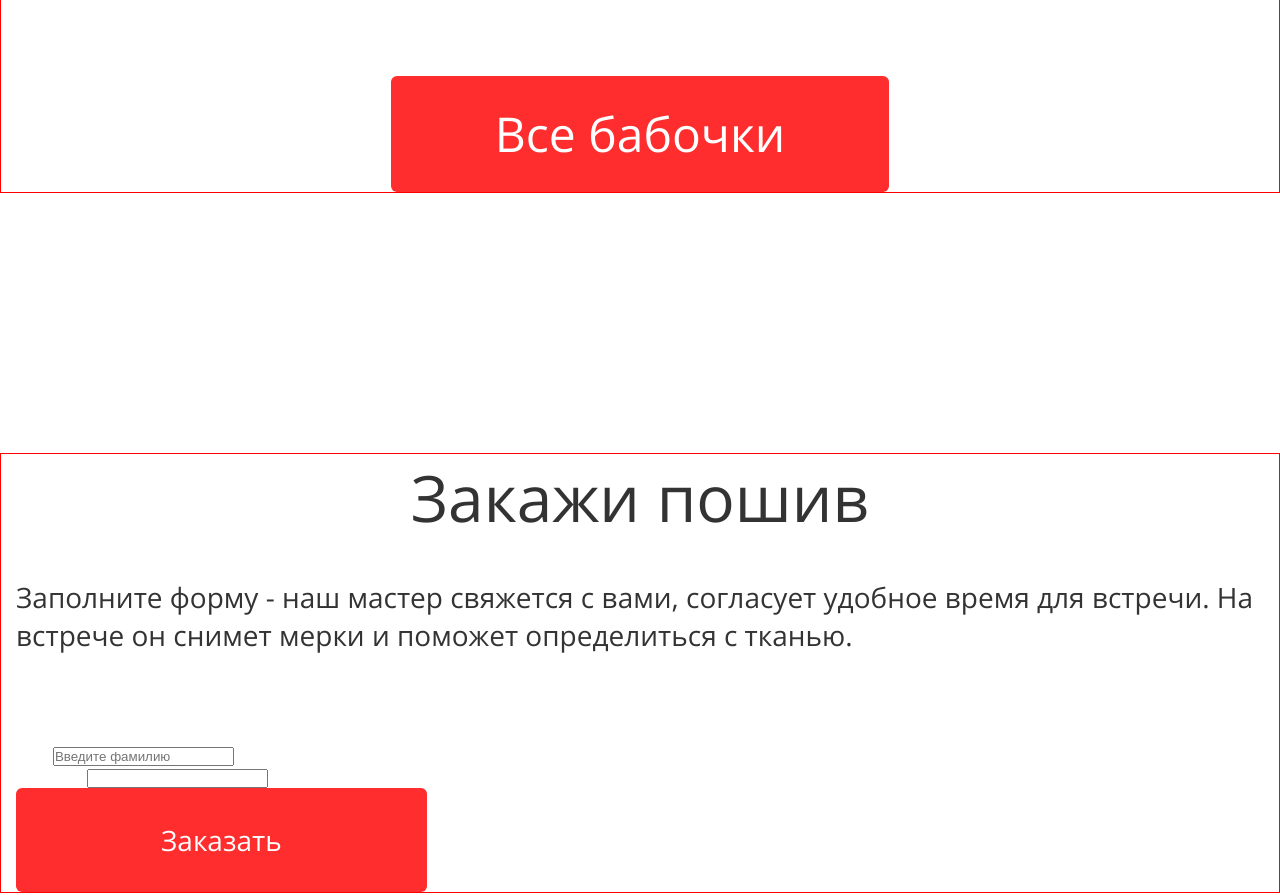
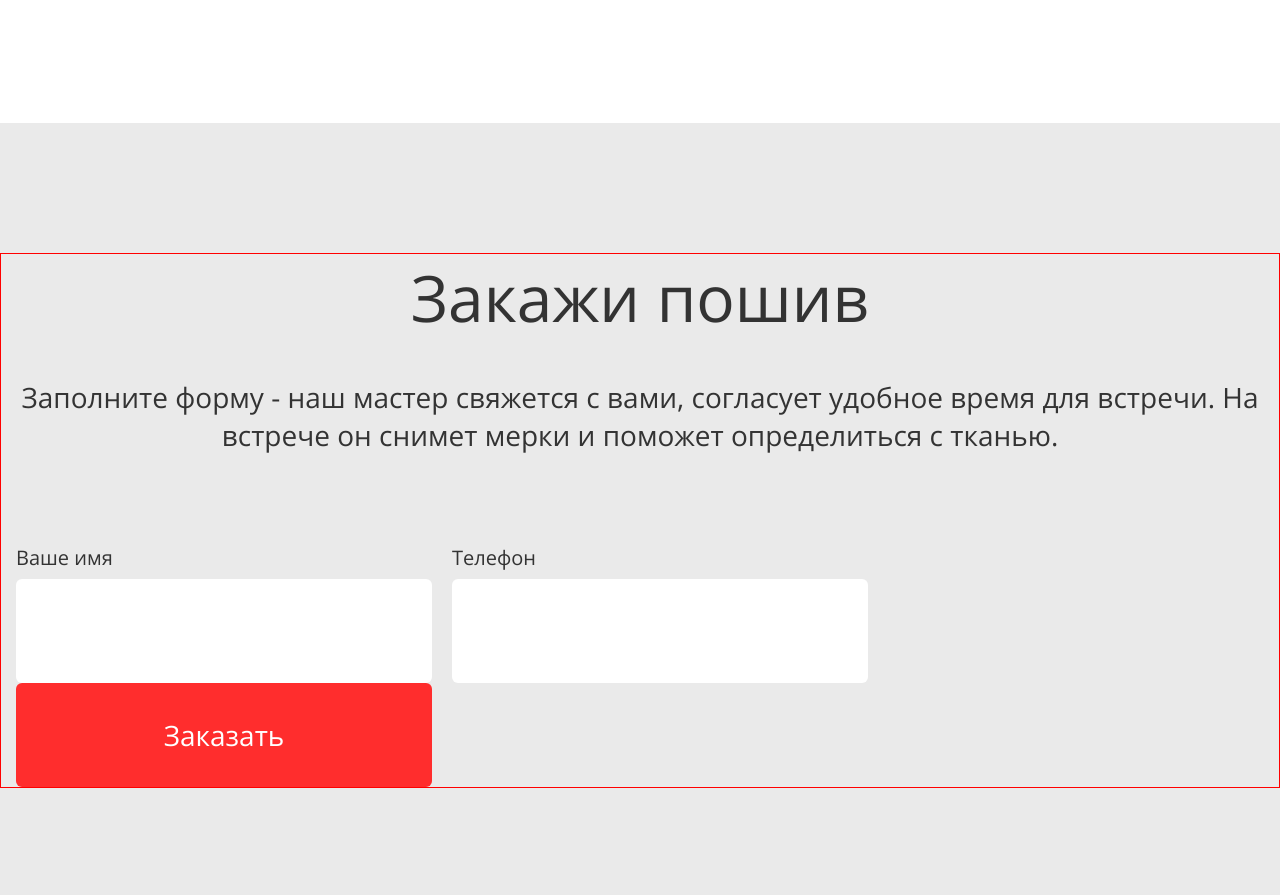
Before and after one commit to iuliana-lapatkina/butterfly-shop-lapatkina, a website: page www/index.html in a window 1280 px wide. Shown: the part 1660-2555 px from the top of the page. Drawn offline with Linux system fonts and the light colour scheme.

Commit message:
Correct portfolio, add media, start work with form

```diff
--- a/src/styles/blocks/_btn.scss
+++ b/src/styles/blocks/_btn.scss
@@ -5,24 +5,25 @@
   color: inherit;
   font-family: $font;
   font-weight: 400;
-  font-size: 48px;
-  line-height: 56px;
+  font-size: 42px;
+  line-height: 57px;
   text-decoration: none;
   border-radius: 6px;
   border: none;
   cursor: pointer;
 
   .promo-inner & {
-    padding: 30px 44px;
+    padding: 23.5px 69px;
   }
 
   .portfolio-inner & {
-    padding: 30px 104px;
+    padding: 23.5px 121px;
   }
 }
 
 .btn-form {
-  padding: 35px 145px;
+  width: 100%;
+  height: 104px;
   font-size: 28px;
   line-height: 34px;
 }
--- a/src/styles/blocks/_form.scss
+++ b/src/styles/blocks/_form.scss
@@ -0,0 +1,56 @@
+.form {
+  display: flex;
+  flex-wrap: wrap;
+
+  // @media (max-width: $tablet-max) {
+  // }
+
+  @media (max-width: $mobile-max) {
+    display: block;
+  }
+}
+
+.form-field {
+  flex-basis: 33.33%;
+
+  @media (max-width: $tablet-max) {
+    width: initial;
+    margin-top: 60px;
+    margin-left: -$gap-half;
+    margin-right: -$gap-half;
+  }
+
+  @media (max-width: $mobile-max) {
+    display: block;
+    max-width: 100%;
+  }
+}
+
+.form-field-box {
+  margin-right: 20px;
+
+  @media (max-width: $mobile-max) {
+    margin-bottom: 30px;
+    margin-right: 0;
+  }
+}
+
+.form-label {
+  display: block;
+  margin-bottom: 8px;
+  font-weight: 400;
+  font-size: 20px;
+  line-height: 27px;
+  color: $color-dark;
+}
+
+.form-input {
+  width: 100%;
+  height: 104px;
+  font-weight: 400;
+  font-size: 28px;
+  line-height: 34px;
+  border: none;
+  border-radius: 6px;
+  background-color: $color-light;
+}
--- a/src/styles/blocks/_header.scss
+++ b/src/styles/blocks/_header.scss
@@ -1,5 +1,10 @@
 .header {
-  padding: 50px 0;
+  position: fixed;
+  top: 0;
+  left: 0;
+  padding: 16px 0;
+  z-index: 1000;
+  width: 100%;
   background-color: $color-dark;
   text-decoration: none;
   list-style: none;
--- a/src/styles/blocks/_order.scss
+++ b/src/styles/blocks/_order.scss
@@ -1,5 +1,15 @@
 .order {
   padding: 130px 0;
+  background-color: rgba($color-dark, 0.1);
+
+  @media (max-width: $tablet-max) {
+    padding: 120px 0;
+  }
+
+  @media (max-width: $mobile-max) {
+    padding: 90px 0;
+  }
+
 }
 
 .order-inner {
@@ -16,4 +26,11 @@
   color: $color-dark;
   font-size: 28px;
   line-height: 38px;
+  text-align: center;
+
+  @media (max-width: $mobile-max) {
+    margin-bottom: 60px;
+    font-size: 18px;
+    line-height: 25px;
+  }
 }
--- a/src/styles/blocks/_portfolio.scss
+++ b/src/styles/blocks/_portfolio.scss
@@ -27,7 +27,7 @@
 
 .portfolio-card {
   position: relative;
-  padding: 0 $gap-half;
+  margin: 0 $gap-half;
 }
 
 .portfolio-item-desc {
--- a/www/index.html
+++ b/www/index.html
@@ -6,6 +6,7 @@
     <title>Мой первый проект</title>
     <link rel="stylesheet" href="style/style.css">
 </head>
+
 <body>
   <header class="header">
     <div class="header-inner">
@@ -23,6 +24,7 @@
       </div>
     </div>
   </header>
+
   <main>
     <section class="promo">
       <div class="promo-inner">
@@ -45,7 +47,7 @@
           <li class="portfolio-item">
             <div class="portfolio-card">
               <img src="images/portfolio-image-2.jpg" alt="Галстуки-бабочки на столе">
-              <p class="portfolio-item-desc">Бабочка растакая</p>
+              <p class="portfolio-item-desc">Еще одна бабочка</p>
             </div>
           </li>
           <li class="portfolio-item">
@@ -70,22 +72,25 @@
         <p class="order-text">Заполните форму - наш мастер свяжется с вами,
           согласует удобное время для встречи. На встрече он снимет мерки и
           поможет определиться с тканью.</p>
-        <form action="" class="form">
-          <div class="form-field form-field-half">
-            <label for="name" class="form-label">Имя</label>
-            <input name="name" id="name" type="text" class="form-input" placeholder="Введите фамилию">
+
+          <form class="form" action="mail.php" method="POST" >
+            <div class="form-field form-field-box" >
+              <label for="name" class="form-label">Ваше имя</label>
+              <input id="name" name="name" type="text" class="form-input">
             </div>
-          <div class="form-field form-field-half">
+            <div class="form-field form-field-box" >
               <label for="phone" class="form-label">Телефон</label>
-            <input name="phone" id="phone" type="text" class="form-input">
+              <input id="phone" name="phone" type="tel" class="form-input">
             </div>
             <div class="form-field">
               <button type="submit" class="btn btn-form">Заказать</button>
             </div>
            </form>
+
       </div>
     </section>
   </main>
+
   <footer class="footer">
     <div class="footer-inner">
       <div class="footer-wrap">
```
Also changed, not shown: www/style/style.css. Lines whose indentation alone changed are shown as unchanged.
